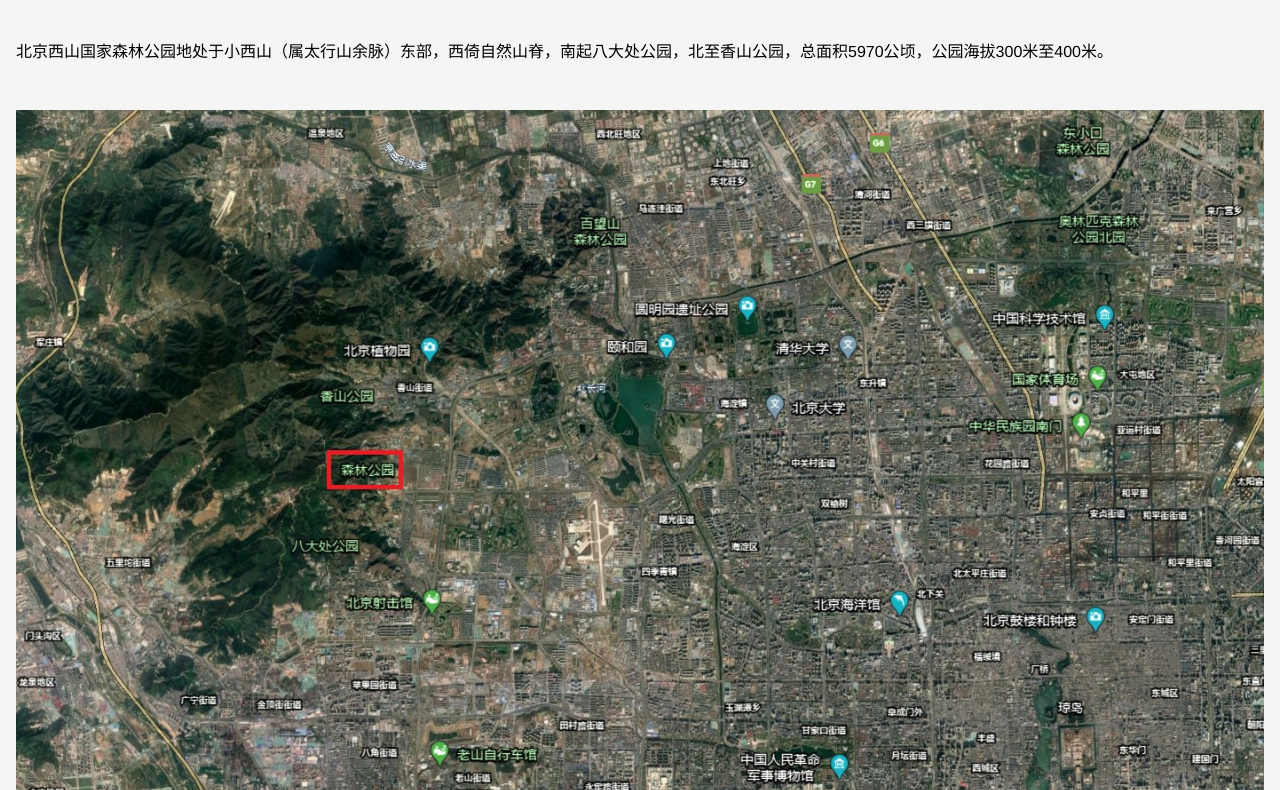
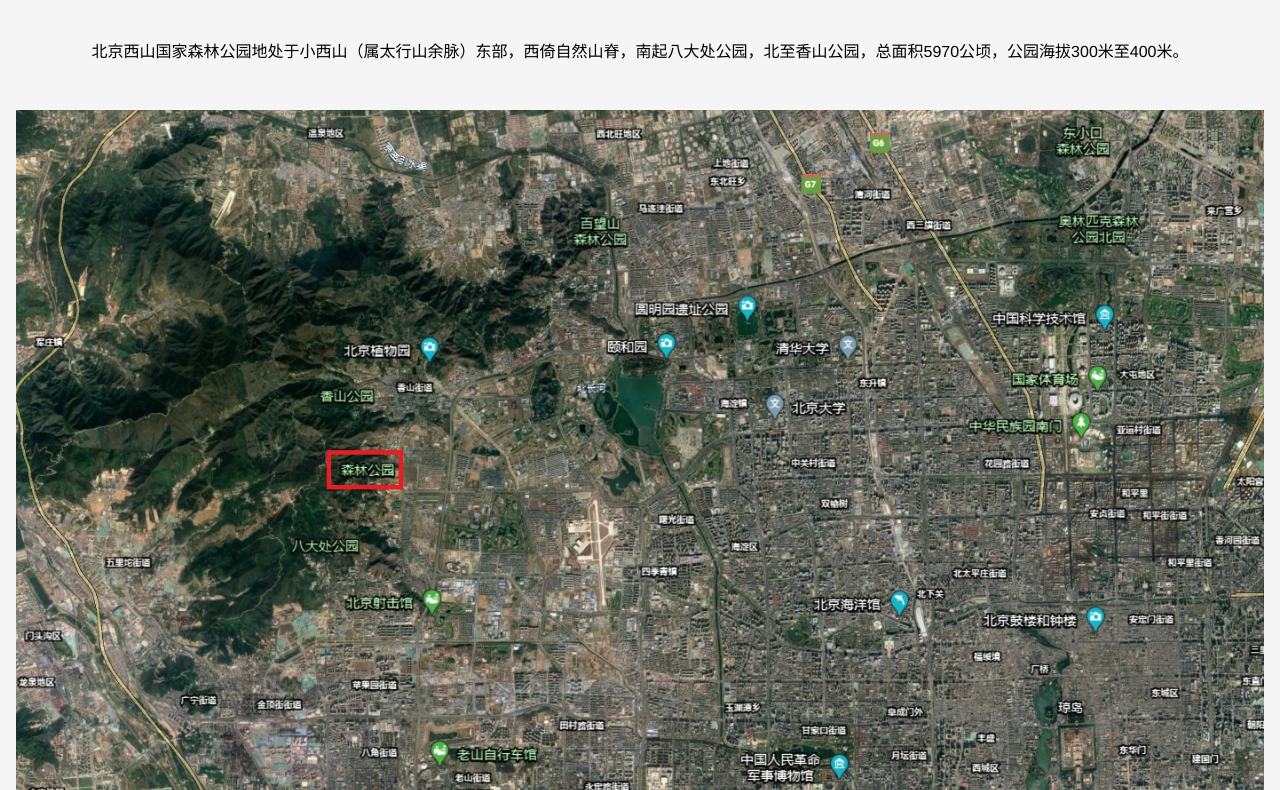
Before and after one commit to plusplus610/plusplus610.github.io, a plain HTML site: page 西山/西山.htm in a window 1280 px wide. Shown: the part 91-881 px from the top of the page. Drawn offline with Linux system fonts and the light colour scheme.

Commit message:
update page

```diff
--- a/西山/西山.htm
+++ b/西山/西山.htm
@@ -170,7 +170,7 @@
             style="color: rgb(51, 51, 51); font-family: arial, tahoma, 'Microsoft Yahei', 宋体, sans-serif; font-size: 2.125rem;">北京西山国家森林公园</span><br>
     </div>
     <div><span><br></span></div>
-    <div>
+    <div style=" text-align: center;">
         <span>北京西山国家森林公园地处于小西山（属太行山余脉）东部，西倚自然山脊，南起八大处公园，北至香山公园，</span><span><span>总面积5970公顷，公园海拔300米至400米</span></span><span>。</span><br>
     </div>
     <div><span><br></span></div>
```
